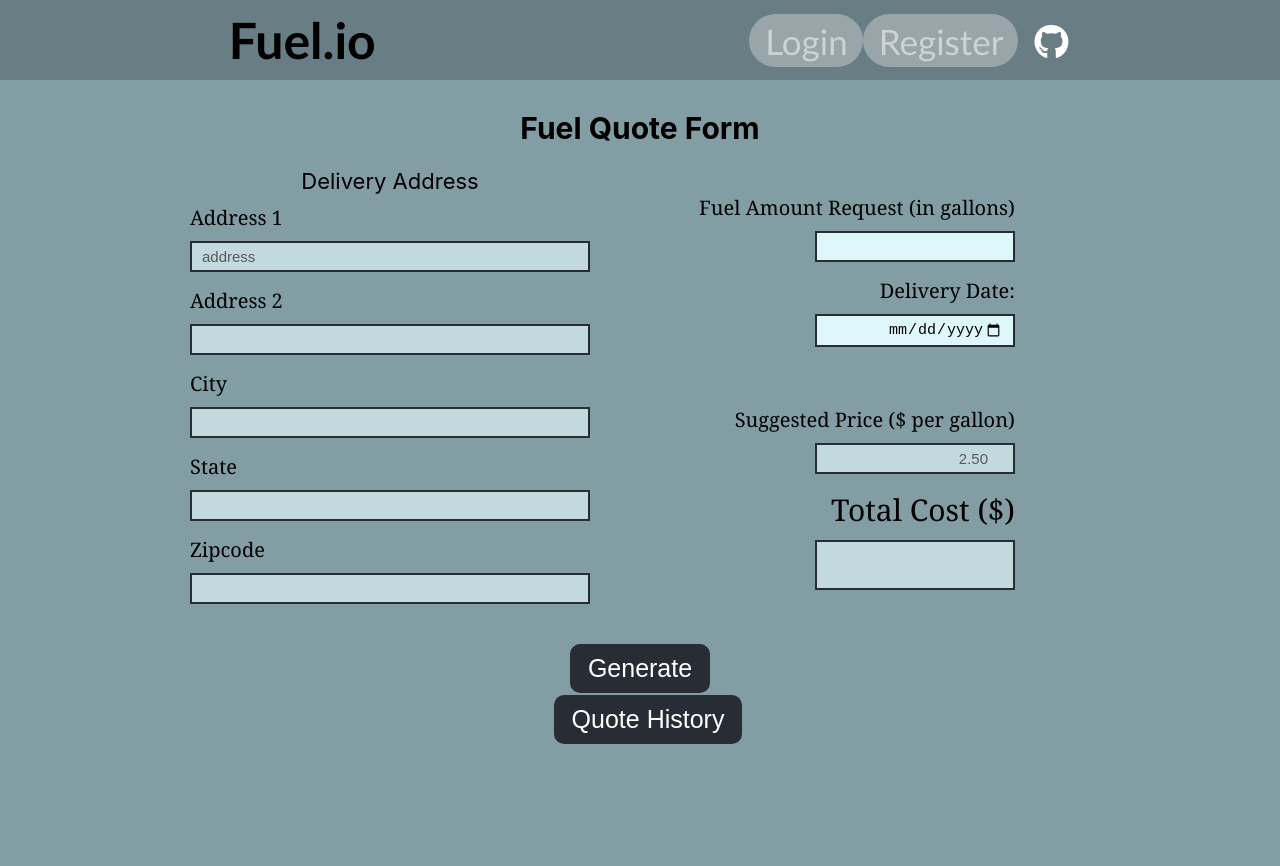
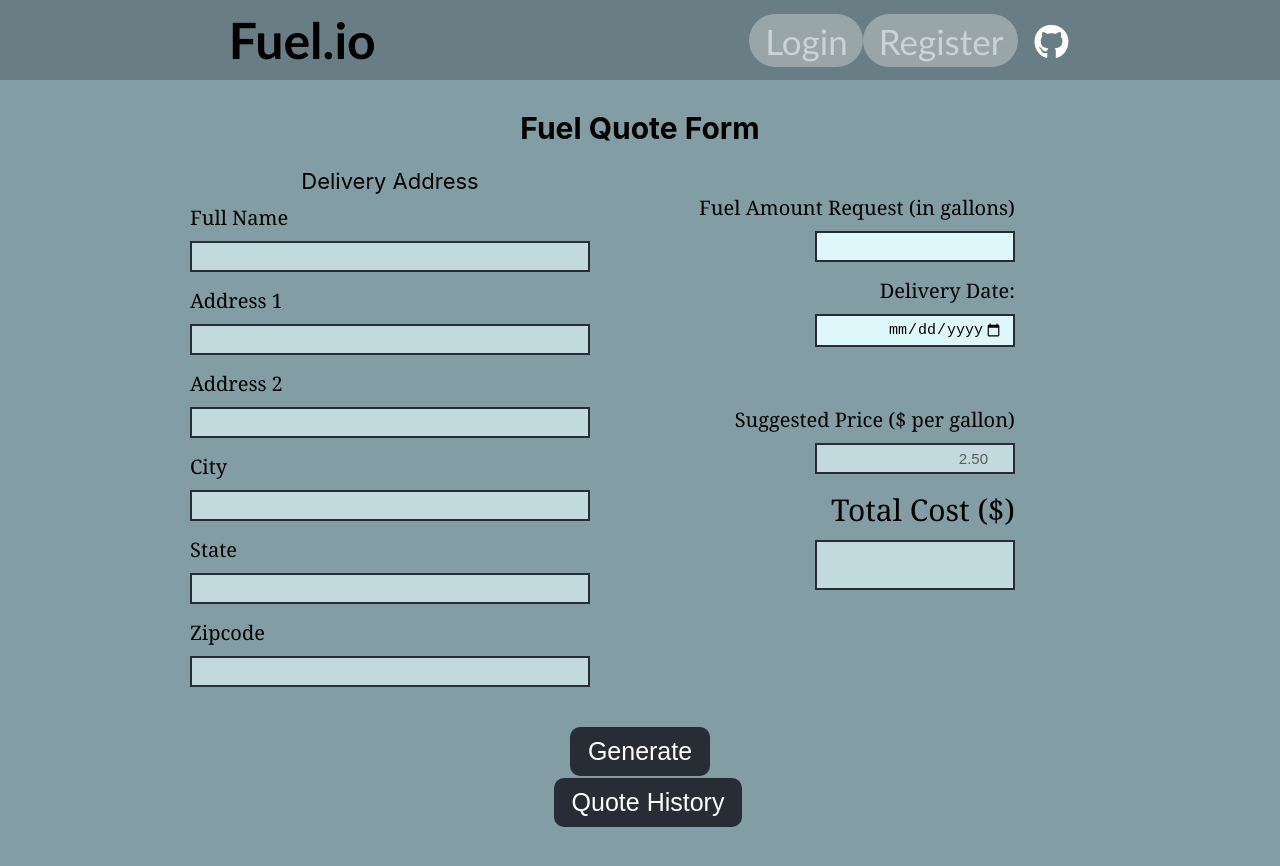
Before and after one commit to Paul-Kuruvila/COSC4353-Fuel-Project, a React (Create React App) app in the folder frontend_reactapp/: page /fuelquoteform in a window 1280 px wide. Shown: the top 866 px of the page. Built offline with nearby package versions, Linux system fonts and the light colour scheme; no server answers.

Commit message:
patched fuel quote form (outputs data from sql db)

```diff
--- a/frontend_reactapp/src/components/FuelQuote/FuelQuote.js
+++ b/frontend_reactapp/src/components/FuelQuote/FuelQuote.js
@@ -11,12 +11,12 @@ const FuelQuote = () => {
   const [price, setPrice] = useState('2.50');
   var [cost, setCost] = useState();
 
-  var [fullname, setName] = useState(fullname);
-  var [address, setAddress] = useState('address');
-  var [address2, setAddress2] = useState(address2);
-  var [City, setCity] = useState(City);
-  var [State, setState] = useState(State);
-  var [Zipcode, setZipcode] = useState(Zipcode);
+  var [fullname, setName] = useState();
+  var [address, setAddress] = useState();
+  var [address2, setAddress2] = useState();
+  var [City, setCity] = useState();
+  var [State, setState] = useState();
+  var [Zipcode, setZipcode] = useState();
 
   const [backendData, setBackendData] = useState([{}]);
 
@@ -24,16 +24,16 @@ const FuelQuote = () => {
     const response = await fetch('/fuelquote')
     const jsonData = await response.json();
     //console.log(jsonData.address);
-    fullname = jsonData[0].fullname;
-    address = jsonData[0].address;
-    address2 = jsonData[0].address2;
-    City = jsonData[0].city;
-    State = jsonData[0].state;
-    Zipcode = jsonData[0].zipcode;
+    setName(jsonData[0].fullname);
+    setAddress(jsonData[0].address);
+    setAddress2 (jsonData[0].address2);
+    setCity = jsonData[0].city;
+    setState = jsonData[0].state;
+    setZipcode = jsonData[0].zipcode;
 
     const clientData = {address, address2, City, State, Zipcode};
     //console.log(jsonData);
-    console.log(clientData);
+    console.log(clientData); // data from db->backend->frontend(here)
   }
 
   backend();
@@ -106,6 +106,13 @@ const FuelQuote = () => {
         </div>
         <div className = "delAddress">
             <h2>Delivery Address</h2>
+            <label>Full Name</label>
+            <input
+              type ="text"
+              disabled = "true"
+              value={fullname}
+              //onChange = {(e) => setAddress(e.target.value)}
+            />
             <label>Address 1</label>
             <input
               type ="text"
```
